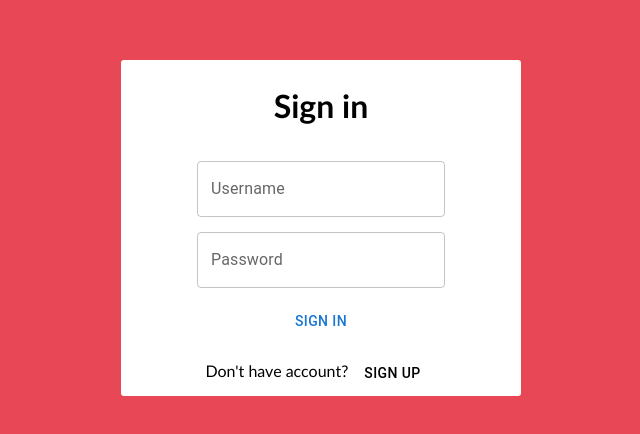
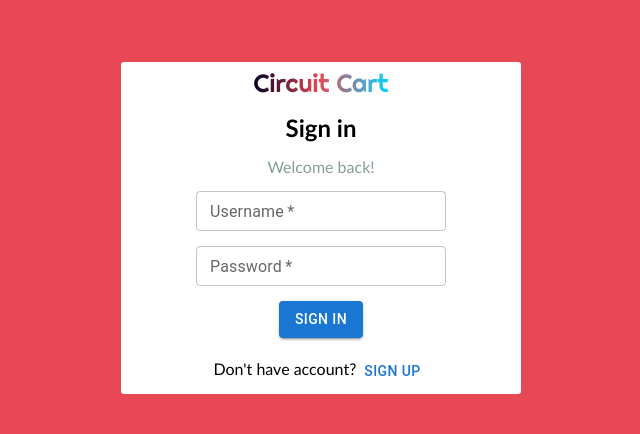
Before and after one commit to naseefmw/ecommerceApp, a React (Vite) app in the folder frontend/: page /login in a window 1280 px wide. Shown: the part 172-606 px from the top of the page, without its empty margins (319-959 px from the left). Built offline with nearby package versions, Linux system fonts and the light colour scheme; no server answers.

Commit message:
login styling, toast and validation done

```diff
--- a/frontend/src/components/LoginPage/Login.jsx
+++ b/frontend/src/components/LoginPage/Login.jsx
@@ -2,10 +2,14 @@ import { TextField, Button } from '@mui/material'
 import loginService from '../../services/login'
 import cartService from '../../services/cart'
 import { useNavigate } from 'react-router-dom'
+import Snackbar from '../Snackbar'
+import { useState } from 'react'
 
 const Login = ({ setUser }) => {
   const navigate = useNavigate()
-
+  const [open, setOpen] = useState(false)
+  const [message, setMessage] = useState(null)
+  const width = 250
   const handleSubmit = async (event) => {
     event.preventDefault()
     try {
@@ -19,29 +23,52 @@ const Login = ({ setUser }) => {
       cartService.setToken(user.token)
       navigate(`/`)
     } catch (exception) {
-      console.log(exception)
+      console.log(exception.response.data)
+      setMessage('Invalid username or password ')
+      setTimeout(() => {
+        setMessage(null)
+      }, 6000)
+      setOpen(true)
     }
   }
 
   return (
     <div className="loginformbackground">
+      <Snackbar
+        open={open}
+        setOpen={setOpen}
+        type={'error'}
+        message={message}
+      />
       <form onSubmit={handleSubmit}>
-        <h1>Sign in</h1>
-        <TextField variant="outlined" label="Username" name="username" />
+        <span className="logo">Circuit Cart </span>
+        <h2>Sign in</h2>
+        <span className="lighttext">Welcome back!</span>
         <TextField
+          sx={{ width: width }}
+          size="small"
+          variant="outlined"
+          label="Username"
+          name="username"
+          required
+          inputProps={{ minLength: 4 }}
+        />
+        <TextField
+          sx={{ width: width }}
+          size="small"
+          required
           variant="outlined"
           type="password"
           label="Password"
           name="password"
+          inputProps={{ minLength: 8 }}
         />
-        <Button type="submit">Sign in</Button>
+        <Button type="submit" variant="contained">
+          Sign in
+        </Button>
         <span>
           Don&apos;t have account?
-          <Button
-            variant="plain"
-            size="sm"
-            onClick={() => navigate('/register')}
-          >
+          <Button variant="text" onClick={() => navigate('/register')}>
             Sign up
           </Button>
         </span>
--- a/frontend/src/components/LoginPage/Register.jsx
+++ b/frontend/src/components/LoginPage/Register.jsx
@@ -27,7 +27,8 @@ const Register = () => {
       setType('success')
       setTimeout(() => {
         setMessage(null)
-      }, 6000)
+        navigate('/login')
+      }, 3000)
       setOpen(true)
     } catch (exception) {
       console.log(exception.response.data)
```
